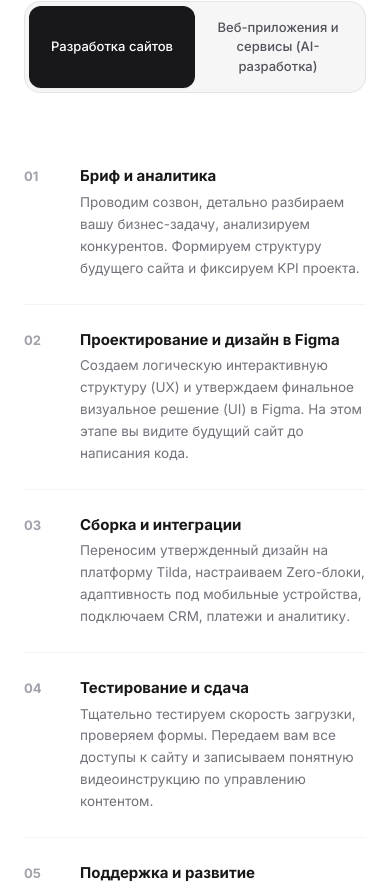
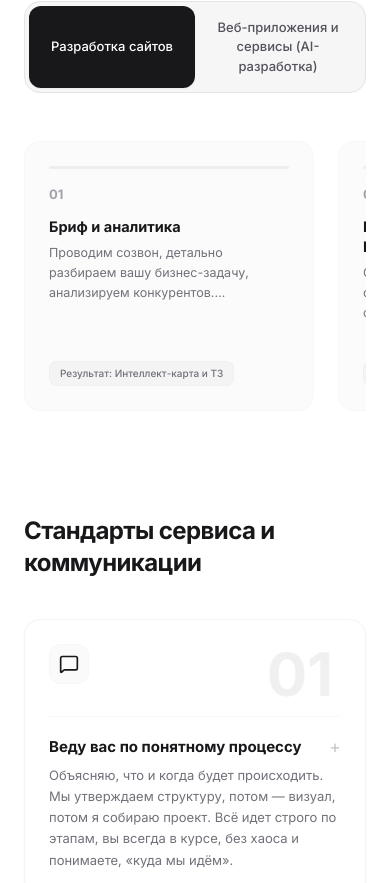
Before and after one commit to matweenko98-gif/my-portfolio, a React (Vite) app: page / in a window 390 px wide. Shown: the part 7945-8828 px from the top of the page. Built offline with nearby package versions, Linux system fonts and the light colour scheme.

Commit message:
Слайдер

```diff
--- a/src/components/Workflow.jsx
+++ b/src/components/Workflow.jsx
@@ -16,8 +16,41 @@ export default function Workflow() {
 
   const steps = activeTab === 'websites' ? workflowContent.websiteSteps : workflowContent.aiAppsSteps;
 
+  const containerRef = React.useRef(null);
+  const [isDown, setIsDown] = useState(false);
+  const [startX, setStartX] = useState(0);
+  const [scrollLeftState, setScrollLeftState] = useState(0);
+
+  React.useEffect(() => {
+    if (containerRef.current) {
+      containerRef.current.scrollLeft = 0;
+    }
+  }, [activeTab]);
+
+  const handleMouseDown = (e) => {
+    setIsDown(true);
+    setStartX(e.pageX - containerRef.current.offsetLeft);
+    setScrollLeftState(containerRef.current.scrollLeft);
+  };
+
+  const handleMouseLeave = () => {
+    setIsDown(false);
+  };
+
+  const handleMouseUp = () => {
+    setIsDown(false);
+  };
+
+  const handleMouseMove = (e) => {
+    if (!isDown) return;
+    e.preventDefault();
+    const x = e.pageX - containerRef.current.offsetLeft;
+    const walk = (x - startX) * 1.5; // scroll speed multiplier
+    containerRef.current.scrollLeft = scrollLeftState - walk;
+  };
+
   return (
-    <section id="workflow" className="py-20 px-6 md:px-12 lg:px-16 border-b border-zinc-100">
+    <section id="workflow" className="py-20 px-6 md:px-12 lg:px-16 border-b border-zinc-100 w-full overflow-hidden">
       {/* Title & Subtitle */}
       <div className="mb-10">
         <h2 className="text-2xl sm:text-3xl font-bold tracking-tight text-zinc-900 mb-2">
@@ -52,27 +85,73 @@ export default function Workflow() {
         </button>
       </div>
 
-      {/* Steps List */}
-      <div key={activeTab} className="flex flex-col mb-20">
-        {steps.map((step, idx) => (
+      {/* Steps List - Horizontal Scrollable Wrapper */}
+      <div
+        ref={containerRef}
+        onMouseDown={handleMouseDown}
+        onMouseLeave={handleMouseLeave}
+        onMouseUp={handleMouseUp}
+        onMouseMove={handleMouseMove}
+        className="w-full overflow-x-auto select-none scrollbar-none mb-20 cursor-grab active:cursor-grabbing"
+        style={{ scrollbarWidth: 'none', msOverflowStyle: 'none' }}
+      >
+        <style dangerouslySetInnerHTML={{__html: `
+          .scrollbar-none::-webkit-scrollbar { display: none; }
+        `}} />
+        <div key={activeTab} className="flex flex-row gap-6 pb-6 w-max min-w-full snap-x snap-mandatory">
+          {steps.map((step, idx) => {
+            const stepResults = {
+              websites: [
+                "Результат: Интеллект-карта и ТЗ",
+                "Результат: Интерактивный макет в Figma",
+                "Результат: Готовый сайт на Tilda + CRM",
+                "Результат: Передача прав + Видеоинструкция",
+                "Результат: 30 дней поддержки и аналитики"
+              ],
+              aiApps: [
+                "Результат: Функциональное ТЗ и бэклог",
+                "Результат: Интерактивный прототип Figma",
+                "Результат: Рабочий MVP веб-сервис",
+                "Результат: Релиз продукта + Инструкции",
+                "Результат: План развития и итераций"
+              ]
+            };
+            const stepResult = stepResults[activeTab][idx];
+
+            return (
               <div
                 key={idx}
-            className="flex gap-6 py-6 border-b border-zinc-100 last:border-b-0 items-start animate-fadeIn"
+                className="group bg-zinc-50/80 border border-zinc-100/50 rounded-2xl p-6 flex flex-col justify-between transition-all duration-300 lg:hover:-translate-y-1 lg:hover:bg-white lg:hover:shadow-md lg:hover:border-zinc-200/80 w-[290px] min-w-[290px] lg:w-[320px] lg:min-w-[320px] h-[270px] lg:h-[285px] shrink-0 snap-align-start relative animate-fadeIn"
                 style={{ animationDelay: `${idx * 60}ms` }}
               >
-            <span className="text-[13px] font-bold text-zinc-400 w-8 flex-shrink-0 pt-0.5">
+                {/* Top Progress Line */}
+                <div className="w-full h-[3px] bg-zinc-200/60 rounded-full transition-colors duration-300 lg:group-hover:bg-zinc-900" />
+
+                {/* Card Header */}
+                <div className="flex justify-between items-center w-full mt-4">
+                  <span className="text-[13px] font-bold text-zinc-400 transition-colors duration-300 lg:group-hover:text-zinc-950">
                     {step.number}
                   </span>
-            <div className="flex-1">
-              <h3 className="text-[15px] font-bold text-zinc-900 mb-1">
+                </div>
+
+                {/* Title & Description Body */}
+                <div className="flex-1 flex flex-col justify-start mt-3">
+                  <h3 className="text-[14.5px] font-bold text-zinc-900 mb-1.5 leading-snug">
                     {step.title}
                   </h3>
-              <p className="text-[13.5px] text-zinc-500 leading-relaxed max-w-[600px]">
+                  <p className="text-[12.5px] text-zinc-500 leading-relaxed line-clamp-3 lg:line-clamp-4">
                     {step.desc}
                   </p>
                 </div>
+
+                {/* Result Badge */}
+                <div className="mt-auto py-1 px-2.5 bg-zinc-100 border border-zinc-200/30 rounded-lg text-[10px] sm:text-[10.5px] font-medium text-zinc-500 self-start select-none whitespace-nowrap">
+                  {stepResult}
                 </div>
-        ))}
+              </div>
+            );
+          })}
+        </div>
       </div>
 
       {/* Standards Section */}
@@ -86,17 +165,38 @@ export default function Workflow() {
           return (
             <div
               key={idx}
-              className="group border border-zinc-100 rounded-2xl p-6 bg-white shadow-sm flex flex-col gap-4 transition-all duration-500 ease-in-out will-change-transform lg:hover:-translate-y-1 lg:hover:shadow-md lg:hover:border-zinc-200 lg:h-[280px] relative"
+              className="group border border-zinc-100 rounded-2xl p-6 bg-white shadow-sm flex flex-col gap-4 transition-all duration-500 ease-in-out will-change-transform lg:hover:-translate-y-1 lg:hover:shadow-md lg:hover:border-zinc-200/80 lg:hover:bg-gradient-to-b lg:hover:from-white lg:hover:to-zinc-50/80 lg:min-h-[240px] lg:h-[240px] lg:p-8 lg:gap-0 lg:justify-between relative"
             >
-              <div className="inline-flex items-center justify-center bg-zinc-50 border border-zinc-100/50 rounded-xl transition-all duration-500 ease-in-out will-change-[width,height,transform] w-10 h-10 lg:w-[68px] lg:h-[68px] lg:group-hover:w-10 lg:group-hover:h-10 shrink-0">
-                <IconComponent className="transition-all duration-500 ease-in-out will-change-transform w-5 h-5 lg:w-9 lg:h-9 lg:group-hover:w-5 lg:group-hover:h-5 text-zinc-900" />
+              {/* Background Number Watermark */}
+              <div className="absolute top-6 right-8 text-6xl font-bold opacity-[0.06] select-none text-zinc-900 pointer-events-none">
+                0{idx + 1}
               </div>
-              <h3 className="text-[15px] font-bold text-zinc-900 transition-all duration-500 ease-in-out will-change-transform lg:absolute lg:bottom-6 lg:left-6 lg:right-6 lg:group-hover:-translate-y-[110px]">
+
+              {/* Icon Container */}
+              <div className="inline-flex items-center justify-center bg-zinc-50 border border-zinc-100/50 rounded-xl transition-all duration-500 ease-in-out w-10 h-10 lg:w-12 lg:h-12 lg:group-hover:bg-white lg:group-hover:border-zinc-200/80 shrink-0">
+                <IconComponent className="w-5 h-5 lg:w-6 lg:h-6 text-zinc-900 transition-colors duration-500" />
+              </div>
+
+              {/* Bottom Text Block */}
+              <div className="flex flex-col w-full mt-4 lg:mt-0">
+                {/* Divider Line */}
+                <hr className="border-zinc-100 w-full mb-4 opacity-60" />
+
+                {/* Title + Plus Flex Line */}
+                <div className="flex justify-between items-center w-full mb-1">
+                  <h3 className="text-[15px] font-bold text-zinc-900 leading-tight">
                     {std.title}
                   </h3>
-              <p className="text-[13px] text-zinc-500 leading-relaxed transition-all duration-500 ease-in-out will-change-[transform,opacity] lg:absolute lg:bottom-6 lg:left-6 lg:right-6 lg:opacity-0 lg:pointer-events-none lg:translate-y-4 lg:group-hover:opacity-100 lg:group-hover:pointer-events-auto lg:group-hover:translate-y-0">
+                  <span className="text-zinc-400 opacity-60 text-lg transition-transform duration-500 ease-in-out lg:group-hover:rotate-45 shrink-0 ml-2 select-none">
+                    +
+                  </span>
+                </div>
+
+                {/* Description Paragraph */}
+                <p className="text-[13px] text-zinc-500 leading-relaxed transition-all duration-500 ease-in-out lg:max-h-0 lg:opacity-0 lg:overflow-hidden lg:group-hover:max-h-[120px] lg:group-hover:opacity-100 lg:group-hover:mt-2">
                   {std.desc}
                 </p>
+              </div>
             </div>
           );
         })}
--- a/src/contentData.js
+++ b/src/contentData.js
@@ -11,14 +11,14 @@ const contentData = {
   sidebar: {
     profile: {
       name: "Ксения Матвеенко",
-      role: "Веб-дизайнер и разработчик интерфейсов",
+      role: "Веб-дизайнер и разработчик сайтов/интерфейсов",
       avatarUrl: "/avatar.png",
       altText: "Ксения Матвеенко"
     },
     shortDescription: "Создаю адаптивные сайты и веб-интерфейсы для малого и среднего бизнеса. Помогаю компаниям привлекать клиентов, упаковывать сложные продукты, внедрять удобную онлайн-запись и презентовать услуги через чистый дизайн.",
     navigation: [
       { id: "hero", label: "Главная" },
-      { id: "services", label: "Продукты и решения" },
+      { id: "services", label: "Услуги" },
       { id: "cases", label: "Результаты (Кейсы)" },
       { id: "workflow", label: "Процесс работы" },
       { id: "reviews", label: "Отзывы" },
--- a/src/index.css
+++ b/src/index.css
@@ -151,3 +151,12 @@
     gap: 0.5rem;
   }
 }
+
+/* Hide scrollbar utility */
+.scrollbar-hide::-webkit-scrollbar {
+  display: none;
+}
+.scrollbar-hide {
+  -ms-overflow-style: none;  /* IE and Edge */
+  scrollbar-width: none;  /* Firefox */
+}
```
Also changed, not shown: 5 other files (tests, documents, lock files or other folders). Lines whose indentation alone changed are shown as unchanged.
